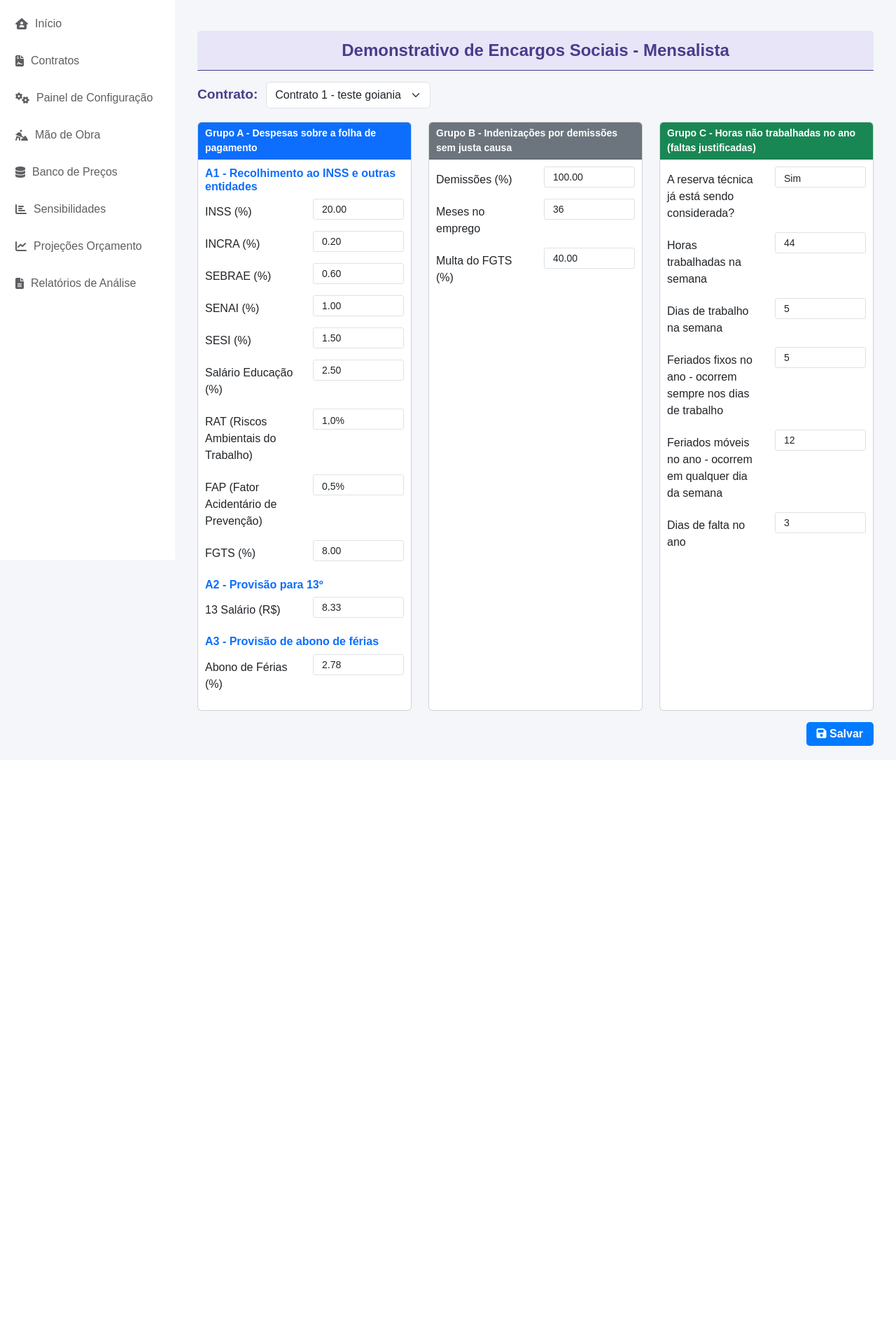
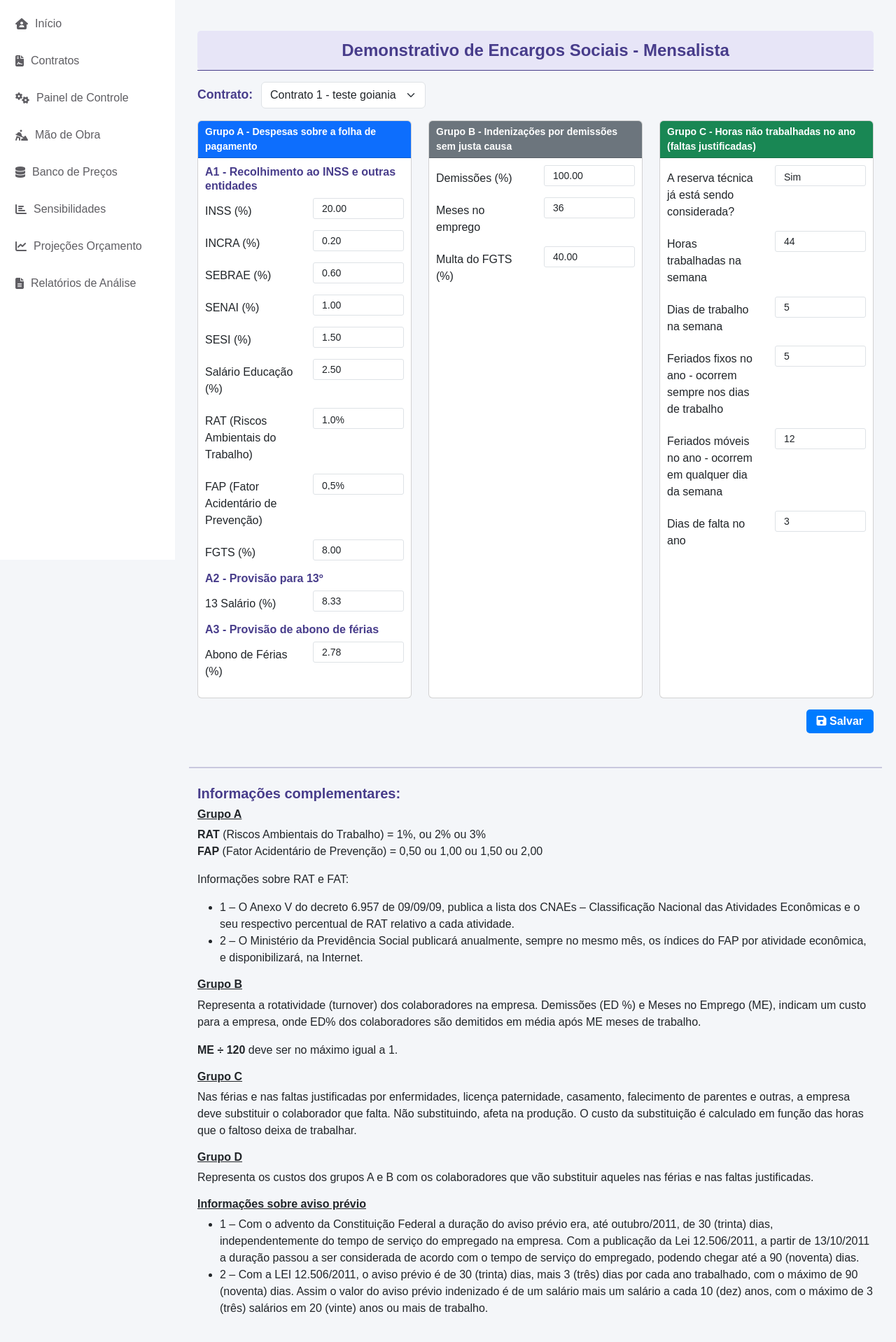
Before and after one commit to oseascavalcante/Empresa-Referencia-PP, a Django app: page /mao_obra/grupo_abc_form/1/ in a window 1280 px wide. Shown: the whole page at 70% size. Before the commit the page ends 1066 px from the top, so only its background shows below. Run offline with Django 5.2, Linux system fonts and the light colour scheme; data comes from the database, SQL or seed files in the repository; both versions use the stored data as it was after the commit.

Commit message:
Salvando alterações antes de mudar para a branch main

```diff
--- a/app/templates/components/_sidebar.html
+++ b/app/templates/components/_sidebar.html
@@ -15,7 +15,7 @@
 
 
             <li class="nav-item">
-                <a href="#" class="nav-link"><i class="fas fa-cogs"></i> Painel de Configuração</a>
+                <a href="#" class="nav-link"><i class="fas fa-cogs"></i> Painel de Controle</a>
                 <ul class="submenu">
                     <li><a href="{% url 'adicionar_equipe' %}" class="nav-link">Cadastrar Equipes</a></li>
                     <li><a href="{% url 'adicionar_funcao' %}" class="nav-link">Cadastrar Funções</a></li>
--- a/cadastro_equipe/templates/composicao_equipe.html
+++ b/cadastro_equipe/templates/composicao_equipe.html
@@ -78,7 +78,7 @@
                                 <th>ID - Contrato</th>
                                 <th>Equipe</th>
                                 <th>Quantidade</th>
-                                <th>Total Func.</th>
+                                <th>Pessoas/Equipe</th>
                                 <th>Data Mob.</th>
                                 <th>Data Desmob.</th>
                                 <th>Observação</th>
--- a/mao_obra/models.py
+++ b/mao_obra/models.py
@@ -35,7 +35,7 @@ class GrupoAEncargos(models.Model):
         verbose_name="FAP (Fator Acidentário de Prevenção)"
     )
     fgts = models.DecimalField(max_digits=5, decimal_places=2,  default=8.00, verbose_name="FGTS (%)")
-    dec_salario = models.DecimalField(max_digits=5, decimal_places=2, default=8.33,  verbose_name="13 Salário (R$)")
+    dec_salario = models.DecimalField(max_digits=5, decimal_places=2, default=8.33,  verbose_name="13 Salário (%)")
     abono_ferias = models.DecimalField(max_digits=5, decimal_places=2,  default=2.78, verbose_name="Abono de Férias (%)")
 
 
--- a/mao_obra/templates/grupo_abc_form.html
+++ b/mao_obra/templates/grupo_abc_form.html
@@ -11,7 +11,7 @@
     <div>
         <small class="text-muted">
             <form method="get" class="form-inline">
-                <label for="contratoSelect" class="form-label fw-bold" style="color: #483D8B; font-size: 1.2rem;"> Contrato:</label>
+                <label for="contratoSelect" class="form-label fw-bold" style="color: #483D8B; font-size: 1.1rem;"> Contrato:</label>
                 <select id="contratoSelect" class="form-select d-inline w-auto mx-2" onchange="if(this.value) window.location.href=this.value">
                     <option value="#">-- Escolha --</option>
                     {% for c in contratos %}
@@ -35,7 +35,7 @@
                     <div class="card-header bg-primary text-white">Grupo A - Despesas sobre a folha de pagamento</div>
                     <div class="card-body">
                         <!-- Subgrupo A1 -->
-                        <h6 class="text-primary fw-bold">A1 - Recolhimento ao INSS e outras entidades</h6>
+                        <h6 class="fw-bold" style="color: #483D8B" >A1 - Recolhimento ao INSS e outras entidades</h6>
                         {% for field in form_a.visible_fields %}
                             {% if field.name in "inss incra sebrae senai sesi sal_educacao rat fap fgts" %}
                             <div class="mb-2 row">
@@ -48,7 +48,7 @@
                         {% endfor %}
 
                         <!-- Subgrupo A2 -->
-                        <h6 class="text-primary fw-bold mt-3">A2 - Provisão para 13º</h6>
+                        <h6 class="fw-bold" style="color: #483D8B">A2 - Provisão para 13º</h6>
                         <div class="mb-2 row">
                             <label class="col-6 col-form-label">{{ form_a.dec_salario.label }}</label>
                             <div class="col-6">
@@ -57,7 +57,7 @@
                         </div>
 
                         <!-- Subgrupo A3 -->
-                        <h6 class="text-primary fw-bold mt-3">A3 - Provisão de abono de férias</h6>
+                        <h6 class="fw-bold" style="color: #483D8B">A3 - Provisão de abono de férias</h6>
                         <div class="mb-2 row">
                             <label class="col-6 col-form-label">{{ form_a.abono_ferias.label }}</label>
                             <div class="col-6">
@@ -116,4 +116,56 @@
         </div>
     </form>
 </div>
+
+<hr class="mt-5 mb-4" style="border: 1px solid #483D8B;">
+
+<div class="container mt-4">
+    <h5 class="fw-bold" style="color: #483D8B">Informações complementares:</h5>
+    <div class="mb-3">
+        <h6 class="fw-bold text-decoration-underline">Grupo A</h6>
+
+        <p>
+            <strong>RAT</strong> (Riscos Ambientais do Trabalho) = 1%, ou 2% ou 3%<br>
+            <strong>FAP</strong> (Fator Acidentário de Prevenção) = 0,50 ou 1,00 ou 1,50 ou 2,00
+        </p>
+        <p>Informações sobre RAT e FAT:</p>
+        <ul>
+            <li>1 – O Anexo V do decreto 6.957 de 09/09/09, publica a lista dos CNAEs – Classificação Nacional das Atividades Econômicas e o seu respectivo percentual de RAT relativo a cada atividade.</li>
+            <li>2 – O Ministério da Previdência Social publicará anualmente, sempre no mesmo mês, os índices do FAP por atividade econômica, e disponibilizará, na Internet.</li>
+        </ul>
+    </div>
+
+    <div class="mb-3">
+        <h6 class="fw-bold text-decoration-underline">Grupo B</h6>
+        <p>
+            Representa a rotatividade (turnover) dos colaboradores na empresa. Demissões (ED %) e Meses no Emprego (ME), indicam um custo para a empresa, onde ED% dos colaboradores são demitidos em média após ME meses de trabalho.
+        </p>
+        <p>
+            <strong>ME ÷ 120</strong> deve ser no máximo igual a 1.
+        </p>
+    </div>
+
+    <div class="mb-3">
+        <h6 class="fw-bold text-decoration-underline">Grupo C</h6>
+        <p>
+            Nas férias e nas faltas justificadas por enfermidades, licença paternidade, casamento, falecimento de parentes e outras, a empresa deve substituir o colaborador que falta. Não substituindo, afeta na produção. O custo da substituição é calculado em função das horas que o faltoso deixa de trabalhar.
+        </p>
+    </div>
+
+    <div class="mb-3">
+        <h6 class="fw-bold text-decoration-underline">Grupo D</h6>
+        <p>
+            Representa os custos dos grupos A e B com os colaboradores que vão substituir aqueles nas férias e nas faltas justificadas.
+        </p>
+    </div>
+
+    <div class="mb-3">
+        <h6 class="fw-bold text-decoration-underline">Informações sobre aviso prévio</h6>
+        <ul>
+            <li>1 – Com o advento da Constituição Federal a duração do aviso prévio era, até outubro/2011, de 30 (trinta) dias, independentemente do tempo de serviço do empregado na empresa. Com a publicação da Lei 12.506/2011, a partir de 13/10/2011 a duração passou a ser considerada de acordo com o tempo de serviço do empregado, podendo chegar até a 90 (noventa) dias.</li>
+            <li>2 – Com a LEI 12.506/2011, o aviso prévio é de 30 (trinta) dias, mais 3 (três) dias por cada ano trabalhado, com o máximo de 90 (noventa) dias. Assim o valor do aviso prévio indenizado é de um salário mais um salário a cada 10 (dez) anos, com o máximo de 3 (três) salários em 20 (vinte) anos ou mais de trabalho.</li>
+        </ul>
+    </div>
+</div>
+
 {% endblock %}
--- a/mao_obra/views.py
+++ b/mao_obra/views.py
@@ -88,6 +88,8 @@ class GrupoResultadosView(DetailView):
 
         contrato = get_object_or_404(CadastroContrato, contrato=contrato_id)
         context['contrato'] = contrato
+        context['grupo_a'] = GrupoAEncargos.objects.filter(contrato=contrato).first()
+        context['calc_grupo_a'] = CalcGrupoAEncargos.objects.filter(contrato=contrato).first()
         context['calc_grupo_b'] = CalcGrupoBIndenizacoes.objects.filter(contrato=contrato).first()
         context['calc_grupo_c'] = CalcGrupoCSubstituicoes.objects.filter(contrato=contrato).first()
         context['calc_grupo_d'] = CalcGrupoD.objects.filter(contrato=contrato).first()
```
Also changed, not shown: mao_obra/services.py (+9 -7 lines), mao_obra/templates/grupo_abc_resultados.html (+58 -19 lines), db.sqlite3, 1 other file.
